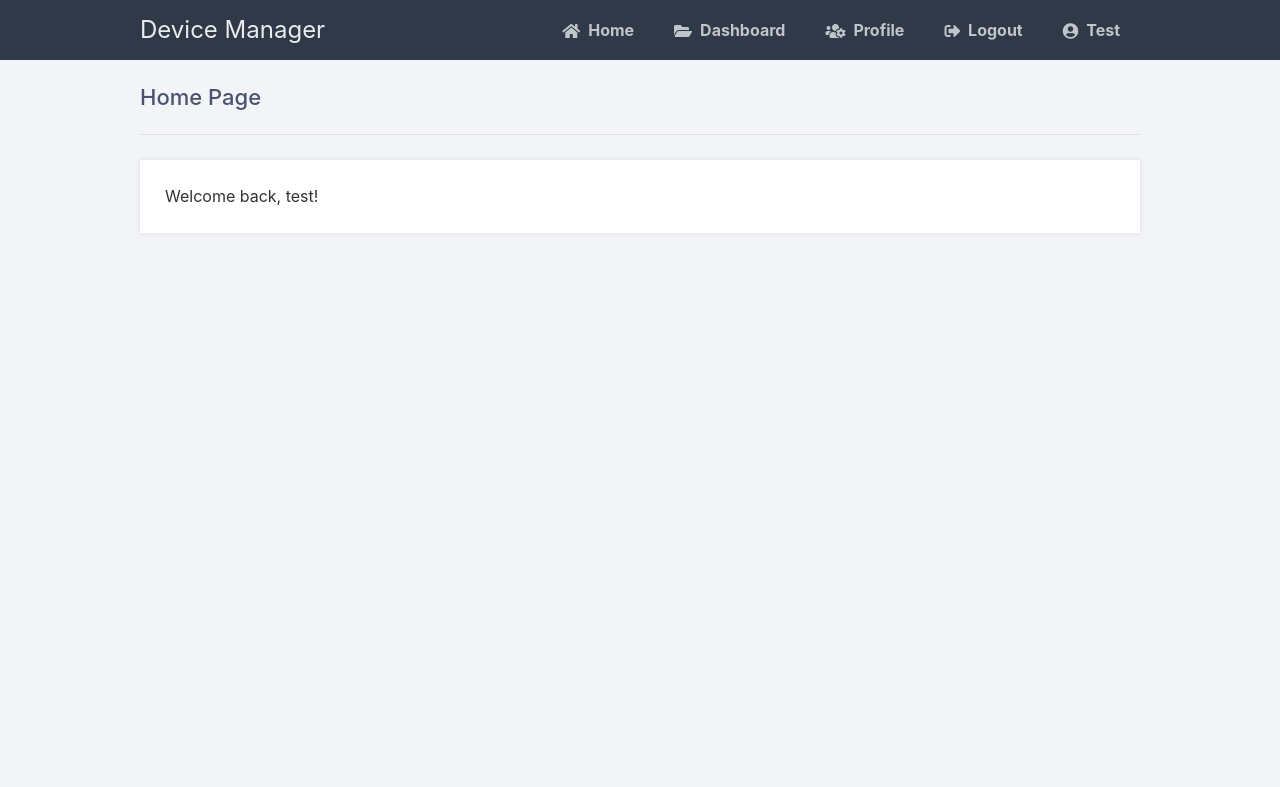
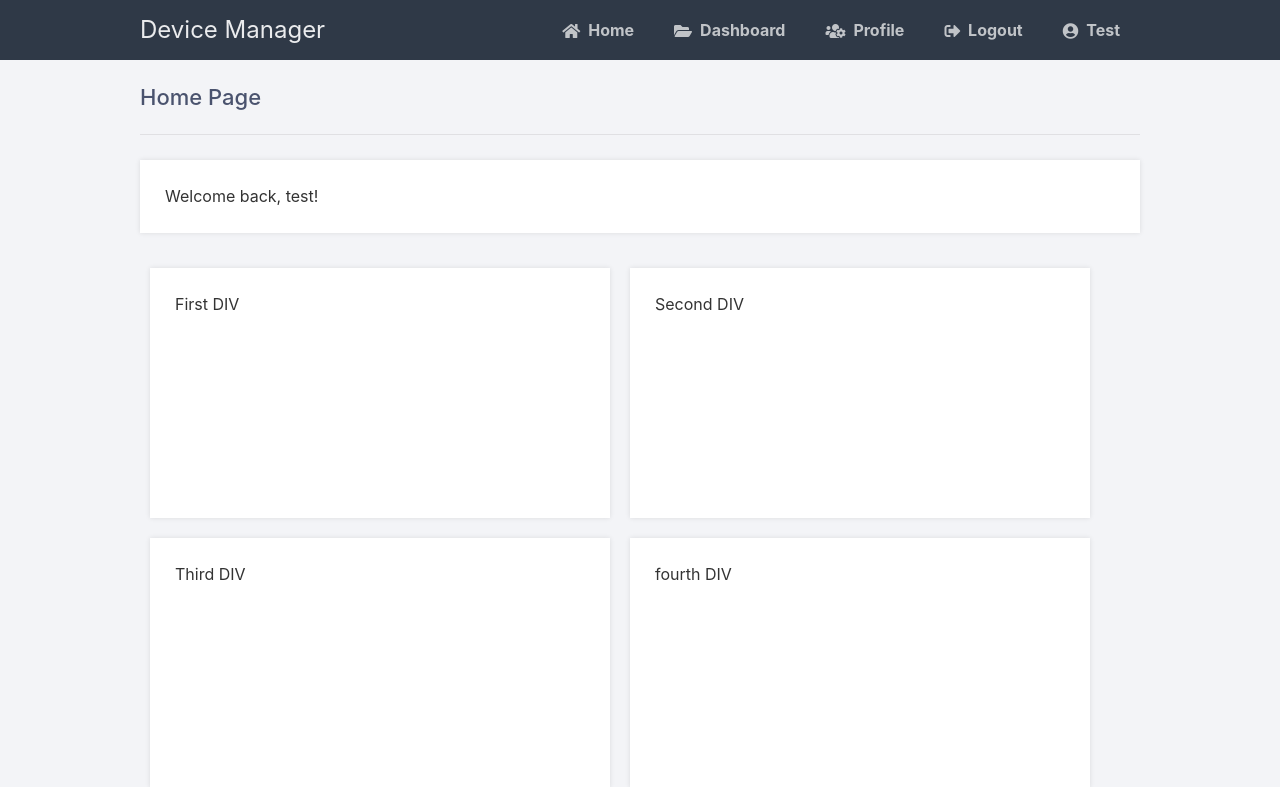
Before and after one commit to iamjovani/device-manager-flask, a Flask app: page /home in a window 1280 px wide. Shown: the top 787 px of the page. Run offline with Flask 2, Linux system fonts and the light colour scheme; a user stored in the database is signed in; some libraries are stand-ins or nearby versions.

Commit message:
complete layout for admin home view

```diff
--- a/templates/home.html
+++ b/templates/home.html
@@ -5,4 +5,17 @@
 {% block content %}
 <h2>Home Page</h2>
 <p>Welcome back, {{ username }}!</p>
+<div style="width: 460px; float:left; height:250px; margin:10px">
+First DIV
+</div>
+<div style="width: 460px; float:left; height:250px; margin:10px">
+Second DIV
+</div>
+
+<div style="width: 460px; float:left; height:250px; margin:10px">
+Third DIV
+</div>
+<div style="width: 460px; float:left; height:250px; margin:10px">
+fourth DIV
+</div>
 {% endblock %}
```
Also changed, not shown: templates/dashboard.html (+5 -5 lines).
